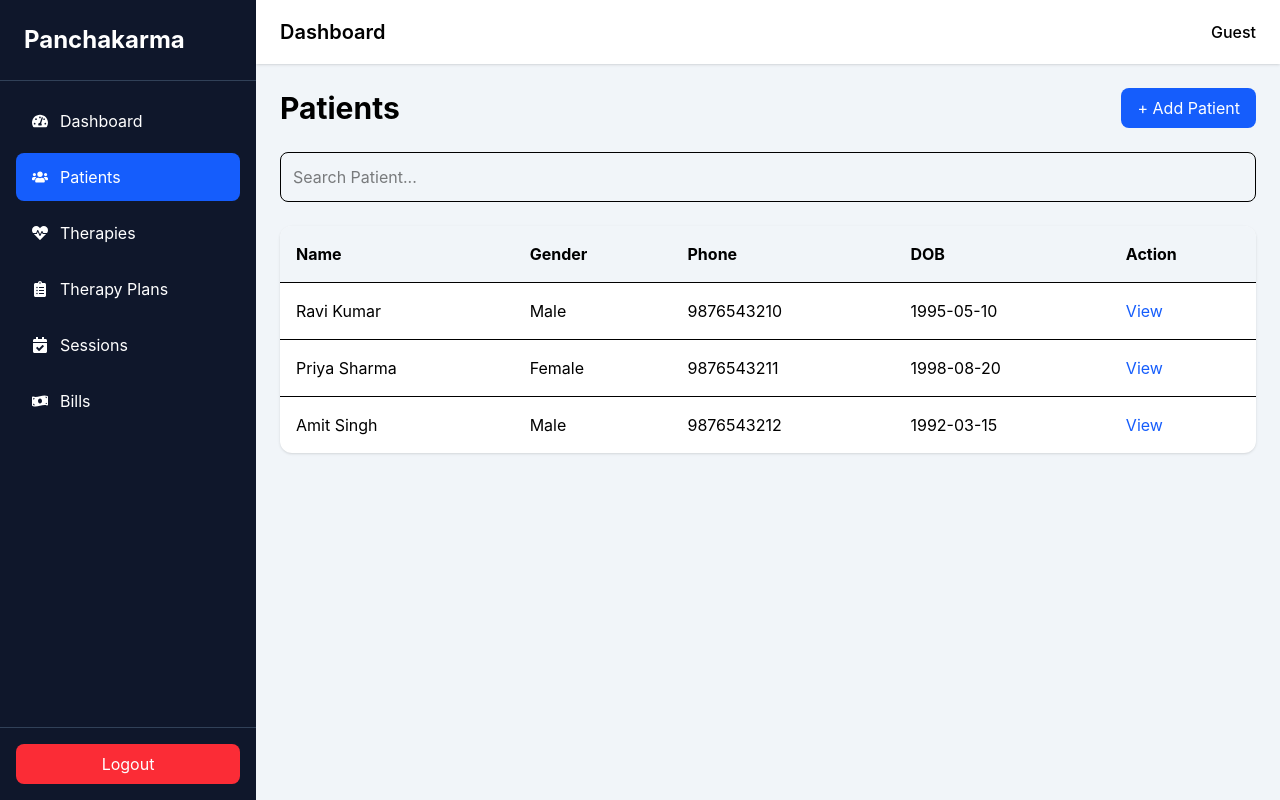
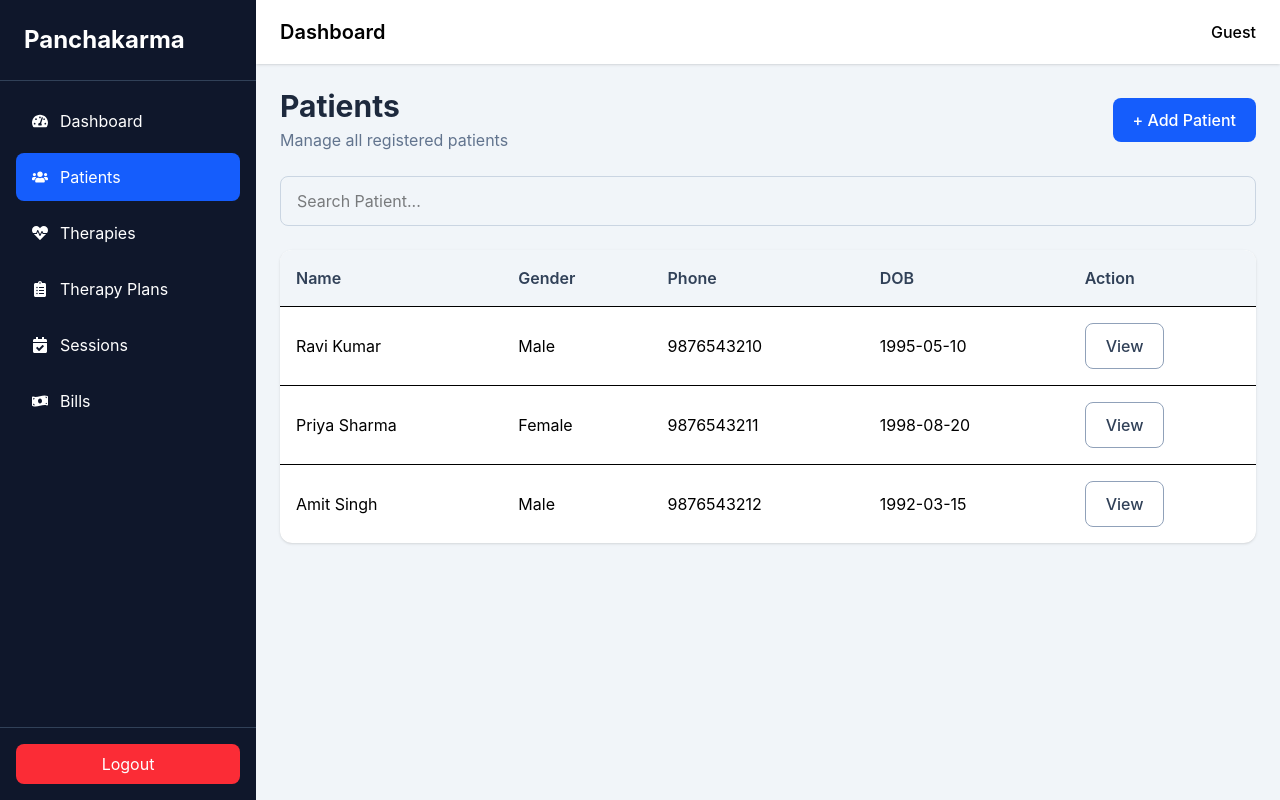
Before and after one commit to aadiityaasingh/PanchVeda_frontend_system, a React app: page /patients in a window 1280 px wide. Built offline with nearby package versions, Linux system fonts and the light colour scheme; the HTML template or start-up script is replaced by a standard one.

Commit message:
table formate is there now

```diff
--- a/src/pages/patients/AddPatient.jsx
+++ b/src/pages/patients/AddPatient.jsx
@@ -1,5 +1,6 @@
 import { useState } from "react";
 import DashboardLayout from "../../components/layout/DashboardLayout";
+import Select from "../../components/common/Select";
 
 const AddPatient = () => {
   const [formData, setFormData] = useState({
@@ -30,9 +31,7 @@ const AddPatient = () => {
 
   return (
     <DashboardLayout>
-      <h1 className="text-3xl font-bold mb-6">
-        Add Patient
-      </h1>
+      <h1 className="text-3xl font-bold mb-6">Add Patient</h1>
 
       <form
         onSubmit={handleSubmit}
@@ -47,17 +46,26 @@ const AddPatient = () => {
           className="w-full border p-3 rounded-lg"
         />
 
-        <select
+        <Select
+          label="Gender"
           name="gender"
           value={formData.gender}
           onChange={handleChange}
-          className="w-full border p-3 rounded-lg"
-        >
-          <option value="">Select Gender</option>
-          <option value="male">Male</option>
-          <option value="female">Female</option>
-          <option value="other">Other</option>
-        </select>
+          options={[
+            {
+              value: "male",
+              label: "Male",
+            },
+            {
+              value: "female",
+              label: "Female",
+            },
+            {
+              value: "other",
+              label: "Other",
+            },
+          ]}
+        />
 
         <input
           type="date"
--- a/src/pages/patients/PatientList.jsx
+++ b/src/pages/patients/PatientList.jsx
@@ -3,75 +3,82 @@ import { useNavigate } from "react-router-dom";
 import DashboardLayout from "../../components/layout/DashboardLayout";
 
 import patientData from "../../assets/patientData";
+import Button from "../../components/common/Button";
+import Input from "../../components/common/Input";
+import PageHeader from "../../components/common/PageHeader";
+import Table from "../../components/common/Table";
+import Modal from "../../components/common/Modal";
 
 const PatientList = () => {
   const navigate = useNavigate();
   const [search, setSearch] = useState("");
+  const [openModal, setOpenModal] = useState(false);
 
   const filteredPatients = patientData.filter((patient) =>
     patient.fullName.toLowerCase().includes(search.toLowerCase()),
   );
 
+  const columns = [
+    {
+      header: "Name",
+      key: "fullName",
+    },
+    {
+      header: "Gender",
+      key: "gender",
+    },
+    {
+      header: "Phone",
+      key: "phone",
+    },
+    {
+      header: "DOB",
+      key: "dob",
+    },
+    {
+      header: "Action",
+      key: "action",
+      render: (patient) => (
+        <Button
+          variant="outline"
+          onClick={() => navigate(`/patients/${patient.id}`)}
+        >
+          View
+        </Button>
+      ),
+    },
+  ];
+
   return (
     <DashboardLayout>
-      <div className="flex justify-between items-center mb-6">
-        <h1 className="text-3xl font-bold">Patients</h1>
+      <PageHeader
+        title="Patients"
+        subtitle="Manage all registered patients"
+        action={
+          <Button onClick={() => setOpenModal(true)}>+ Add Patient</Button>
+        }
+      />
 
-        <button
-          onClick={() => navigate("/patients/add")}
-          className="bg-blue-600 text-white px-4 py-2 rounded-lg"
-        >
-          + Add Patient
-        </button>
-      </div>
-
-      <input
-        type="text"
+      <Input
         placeholder="Search Patient..."
         value={search}
         onChange={(e) => setSearch(e.target.value)}
-        className="w-full p-3 border rounded-lg mb-6"
+        className="mb-6"
       />
 
       <div className="bg-white rounded-xl shadow overflow-hidden">
-        <table className="w-full">
-          <thead className="bg-slate-100">
-            <tr>
-              <th className="p-4 text-left">Name</th>
+        <Modal
+          isOpen={openModal}
+          onClose={() => setOpenModal(false)}
+          title="Add Patient"
+        >
+          <p className="mb-4">Our Add Patient form will come here later.</p>
 
-              <th className="p-4 text-left">Gender</th>
-
-              <th className="p-4 text-left">Phone</th>
-
-              <th className="p-4 text-left">DOB</th>
-
-              <th className="p-4 text-left">Action</th>
-            </tr>
-          </thead>
-
-          <tbody>
-            {filteredPatients.map((patient) => (
-              <tr key={patient.id} className="border-t">
-                <td className="p-4">{patient.fullName}</td>
-
-                <td className="p-4">{patient.gender}</td>
-
-                <td className="p-4">{patient.phone}</td>
-
-                <td className="p-4">{patient.dob}</td>
-
-                <td className="p-4">
-                  <button
-                    onClick={() => navigate(`/patients/${patient.id}`)}
-                    className="text-blue-600"
-                  >
-                    View
-                  </button>
-                </td>
-              </tr>
-            ))}
-          </tbody>
-        </table>
+          <Button variant="danger" onClick={() => setOpenModal(false)}>
+            Close
+          </Button>
+        </Modal>
+        <Table columns={columns} data={filteredPatients} />
       </div>
     </DashboardLayout>
   );
```
